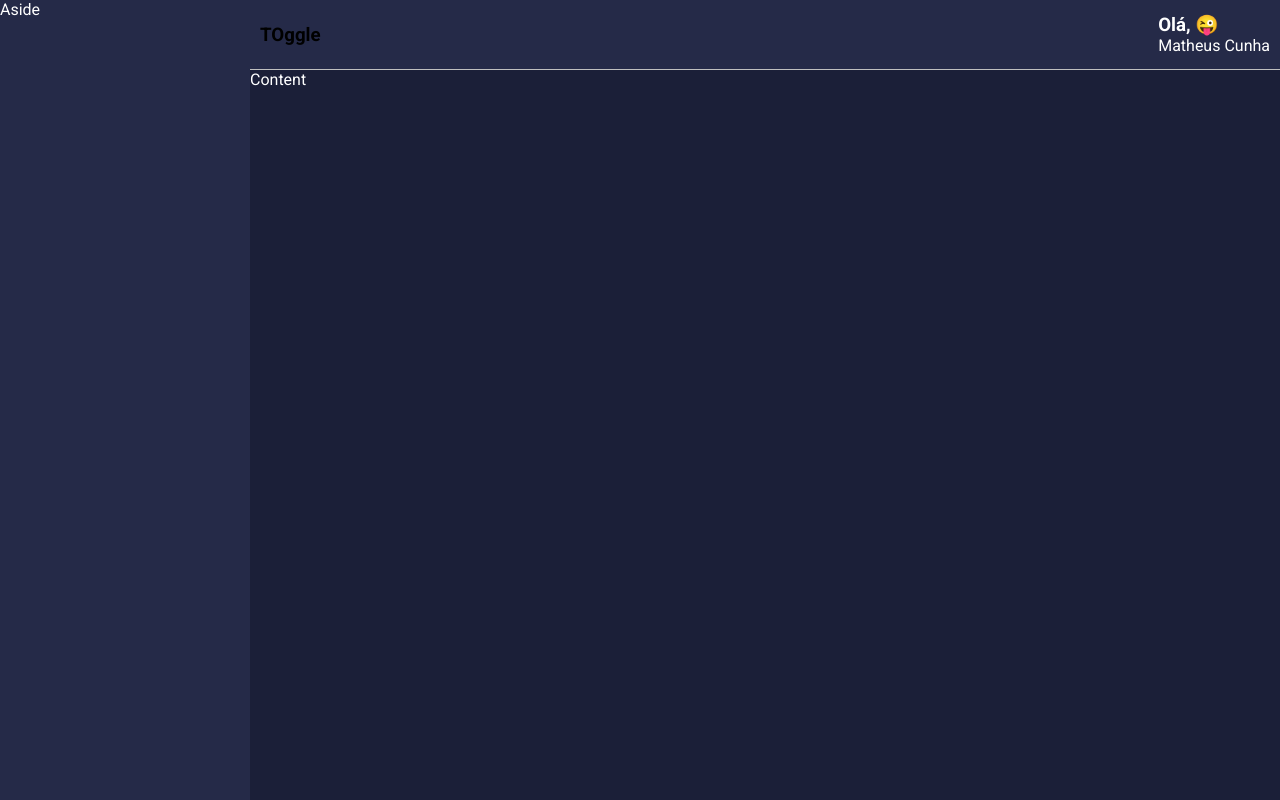
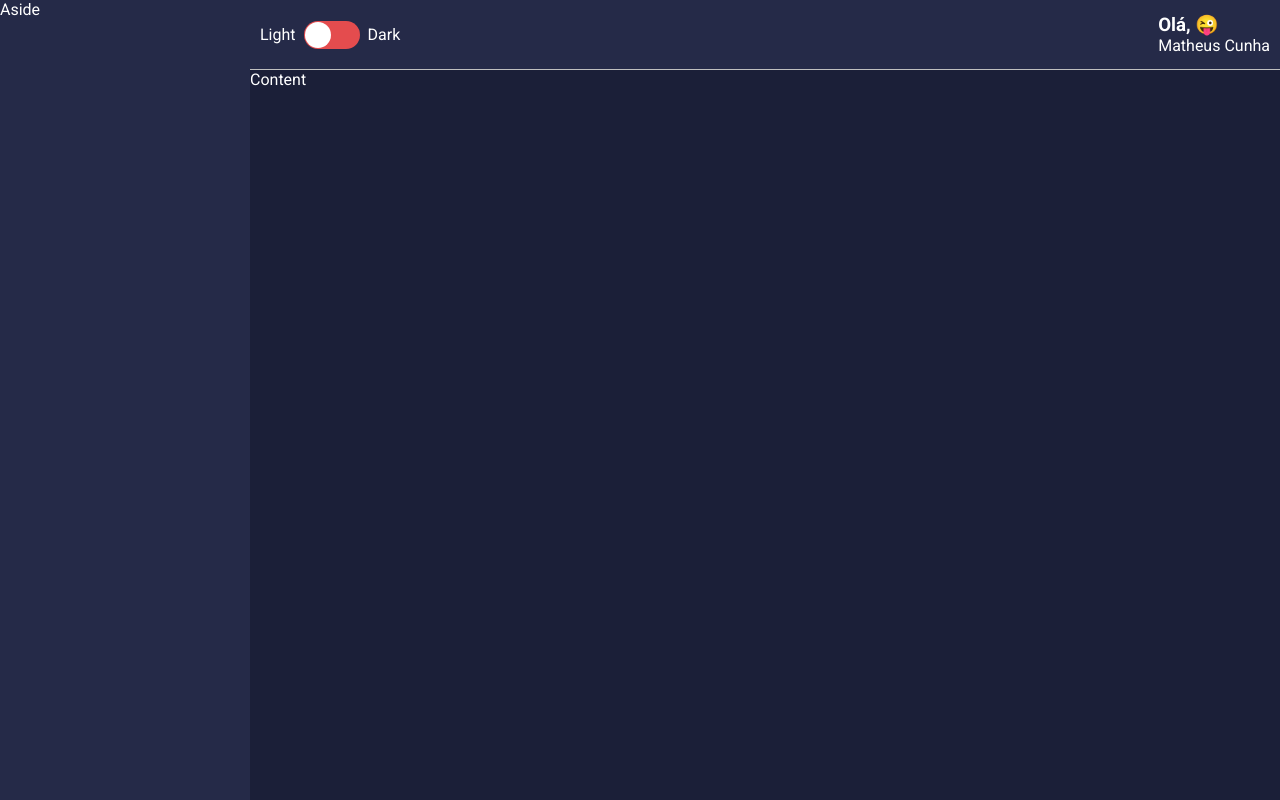
Before and after one commit to devMatheus-Cunha/finance-control, a React (Create React App) app: page / in a window 1280 px wide. Built offline with nearby package versions, Linux system fonts and the light colour scheme.

Commit message:
feat: applying component Toggle

```diff
--- a/src/templates/MainHeader/index.tsx
+++ b/src/templates/MainHeader/index.tsx
@@ -1,4 +1,7 @@
 import React, { useMemo } from "react";
+
+// components
+import Toggle from "../../components/Toggle";
 
 // utils
 import emojis from "../../utils/emojis";
@@ -16,7 +19,7 @@ const MainHeader: React.FC = () => {
 
 	return (
 		<Container>
-			<h3>TOggle</h3>
+			<Toggle />
 			<Profile>
 				<Welcome>
 					Olá,
```
